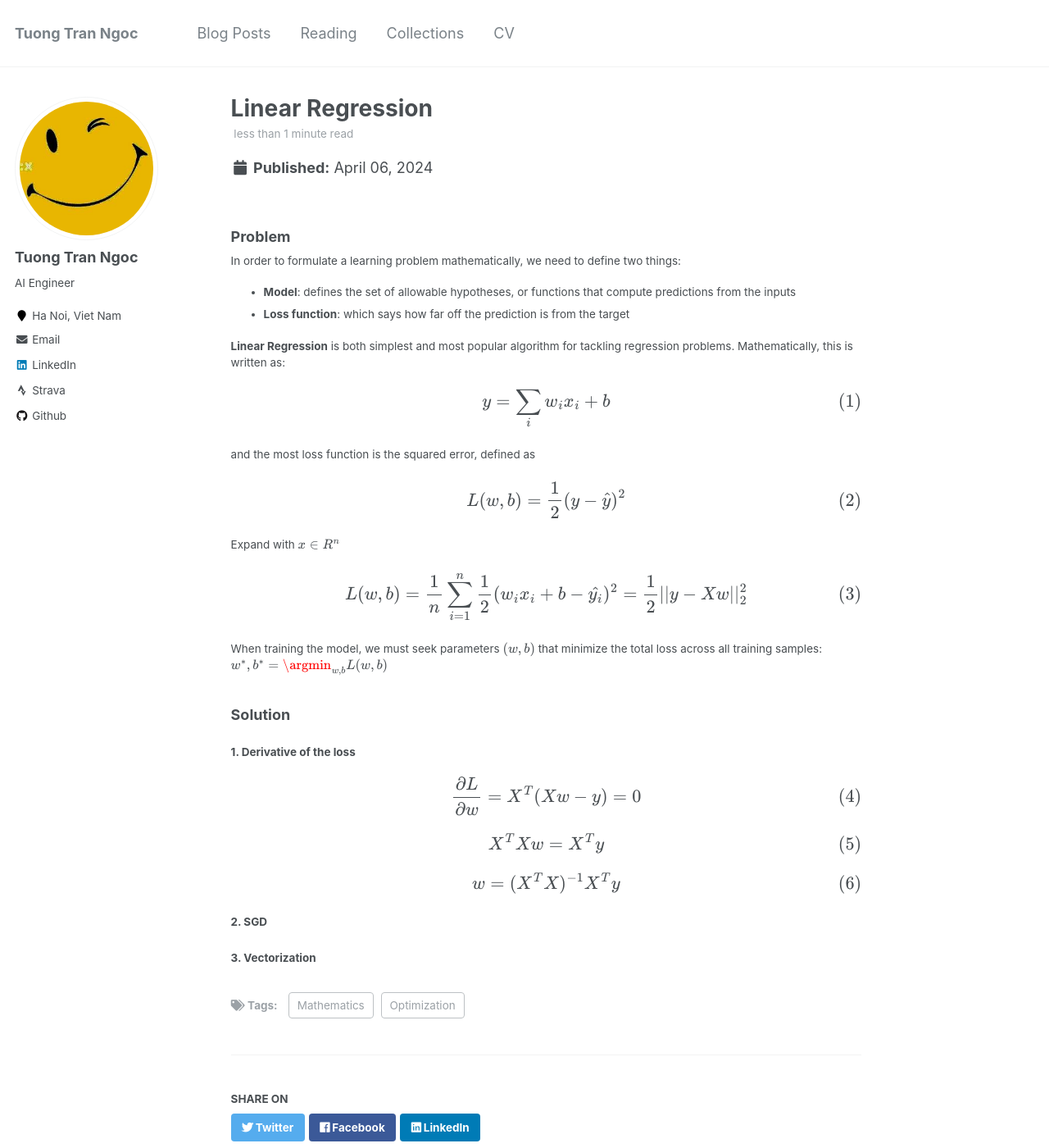
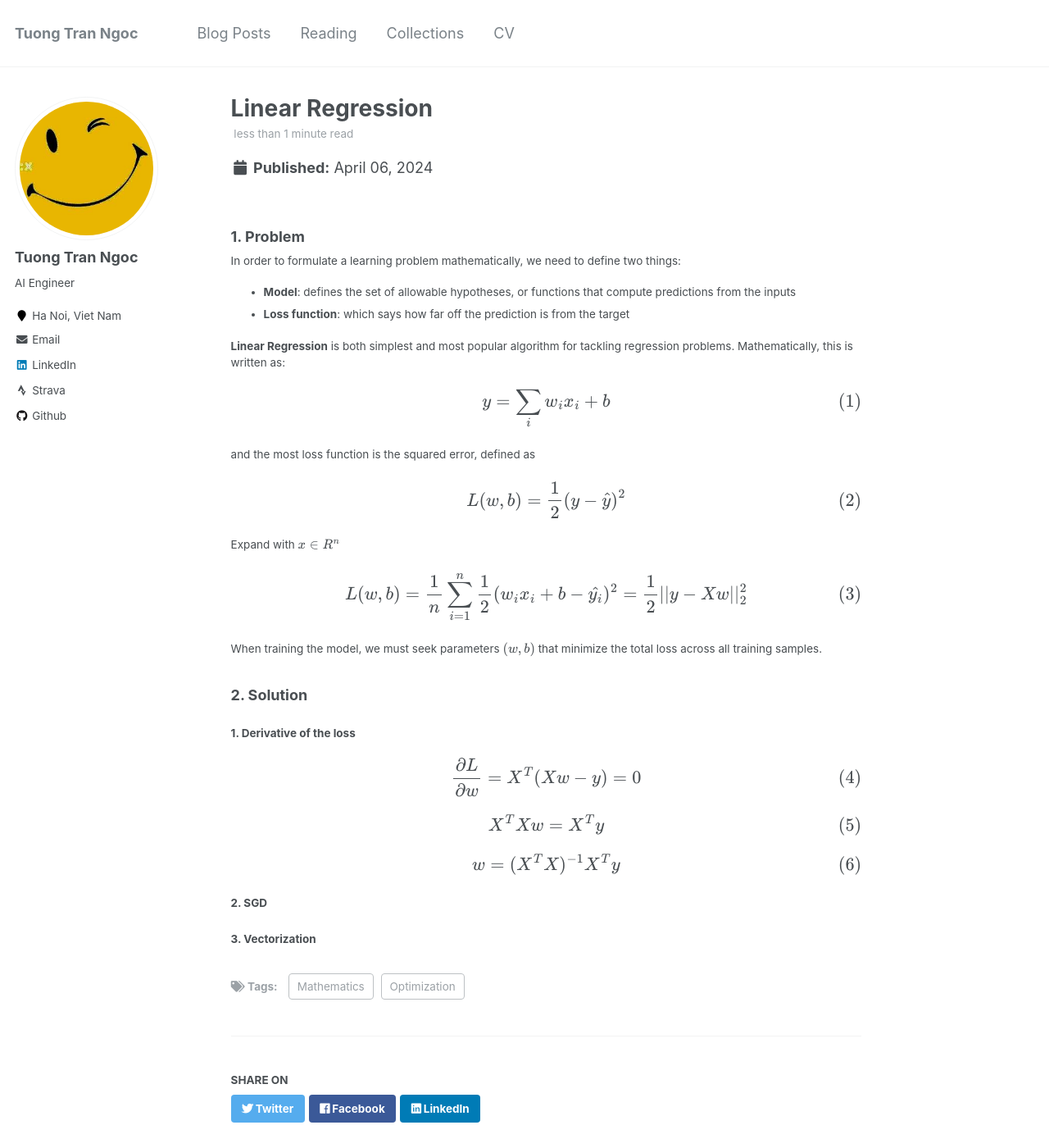
Before and after one commit to tuongtranngoc/tuongtranngoc.github.io, a Jekyll site: the page built from _posts/2024-04-06-linear-regression.md, in a window 1280 px wide and 1400 px high. Shown: the whole window at 82% size. Built offline with Jekyll 4.4.1, drawn with Linux system fonts in a browser that asks for light colours; formulas are drawn with MathJax 3.

Commit message:
update: blogs

```diff
--- a/_posts/2024-04-06-linear-regression.md
+++ b/_posts/2024-04-06-linear-regression.md
@@ -15,7 +15,7 @@ tags:
 </head>
 
 
-### Problem
+### 1. Problem
 
 In order to formulate a learning problem mathematically, we need to define two things:
 + **Model**: defines the set of allowable hypotheses, or functions that compute predictions from the inputs
@@ -33,10 +33,9 @@ Expand with $x \in R^{n}$
 
 $$L(w,b) = \frac{1}{n} \sum_{i=1}^n\frac{1}{2}(w_ix_i + b - \hat{y_i})^2=\frac{1}{2}||y-Xw||_2^2$$
 
-When training the model, we must seek parameters $(w, b)$ that minimize the total loss across all training samples:
-$$w^*, b^* = \argmin_{w, b} L(w, b)$$
+When training the model, we must seek parameters $(w, b)$ that minimize the total loss across all training samples.
 
-### Solution
+### 2. Solution
 
 #### 1. Derivative of the loss
 
```
